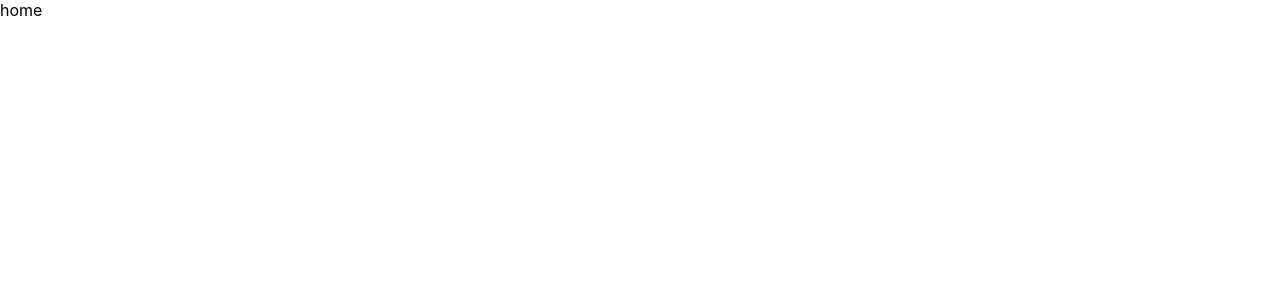
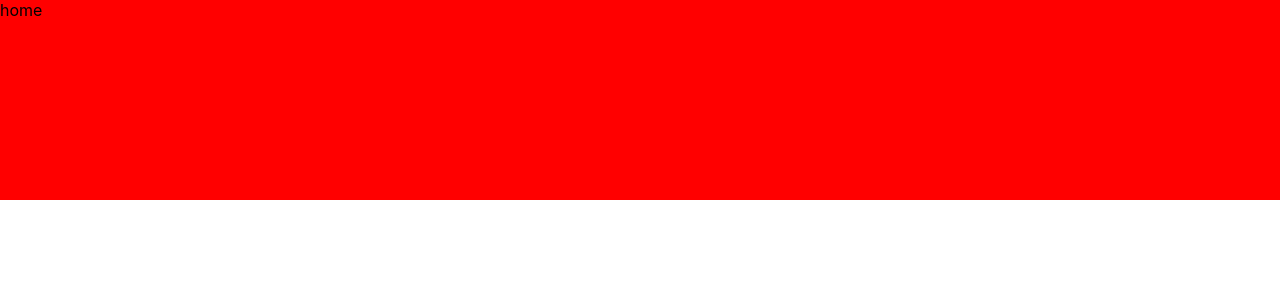
Before and after one commit to lvpengpeng/nuxt-vue, a Nuxt app: page /home in a window 1280 px wide. Shown: the top 300 px of the page. Built offline with nearby package versions, Linux system fonts and the light colour scheme.

Commit message:
feat 添加scss

```diff
--- a/nuxt.config.js
+++ b/nuxt.config.js
@@ -1,7 +1,7 @@
 export default {
   // Global page headers: https://go.nuxtjs.dev/config-head
   head: {
-    title: 'myapp',
+    title: 'my-app',
     htmlAttrs: {
       lang: 'en'
     },
@@ -30,8 +30,6 @@ export default {
 
   // Modules for dev and build (recommended): https://go.nuxtjs.dev/config-modules
   buildModules: [
-    // https://go.nuxtjs.dev/typescript
-    '@nuxt/typescript-build',
   ],
 
   // Modules: https://go.nuxtjs.dev/config-modules
--- a/pages/home.vue
+++ b/pages/home.vue
@@ -1,5 +1,9 @@
 <template>
-    <div>home</div>
+    <div class="home">
+        <div class="home-banner">
+            home
+        </div>
+    </div>
 </template>
 
 <script>
@@ -8,6 +12,12 @@ export default {
 }
 </script>
 
-<style>
-
+<style lang='scss' scoped>
+.home{
+    .home-banner{
+        width: 100%;
+        height: 200px;
+        background: red;
+    }
+}
 </style>
```
Also changed, not shown: package.json (+8 -9 lines), tsconfig.json (deleted, +0 -36 lines), 2 other files (tests, documents, lock files or other folders).
